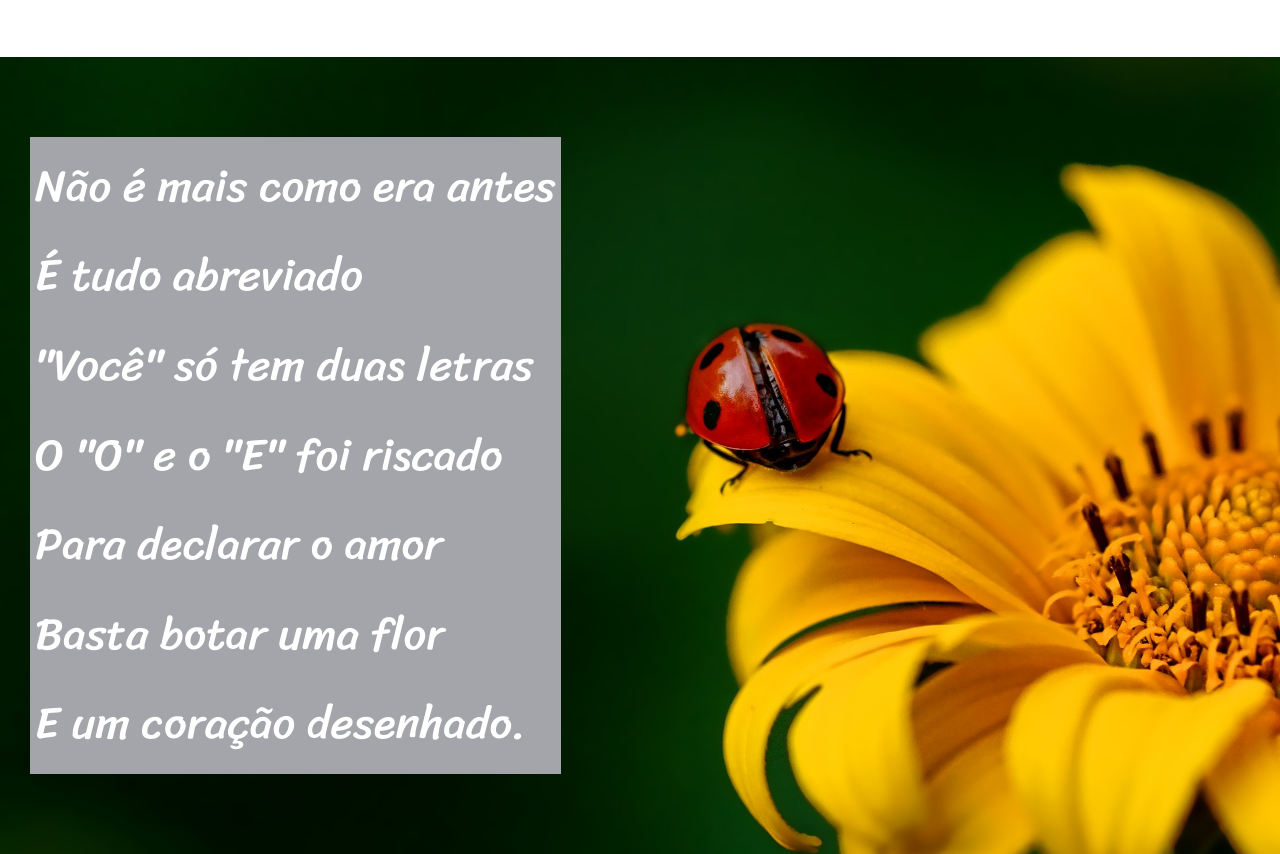
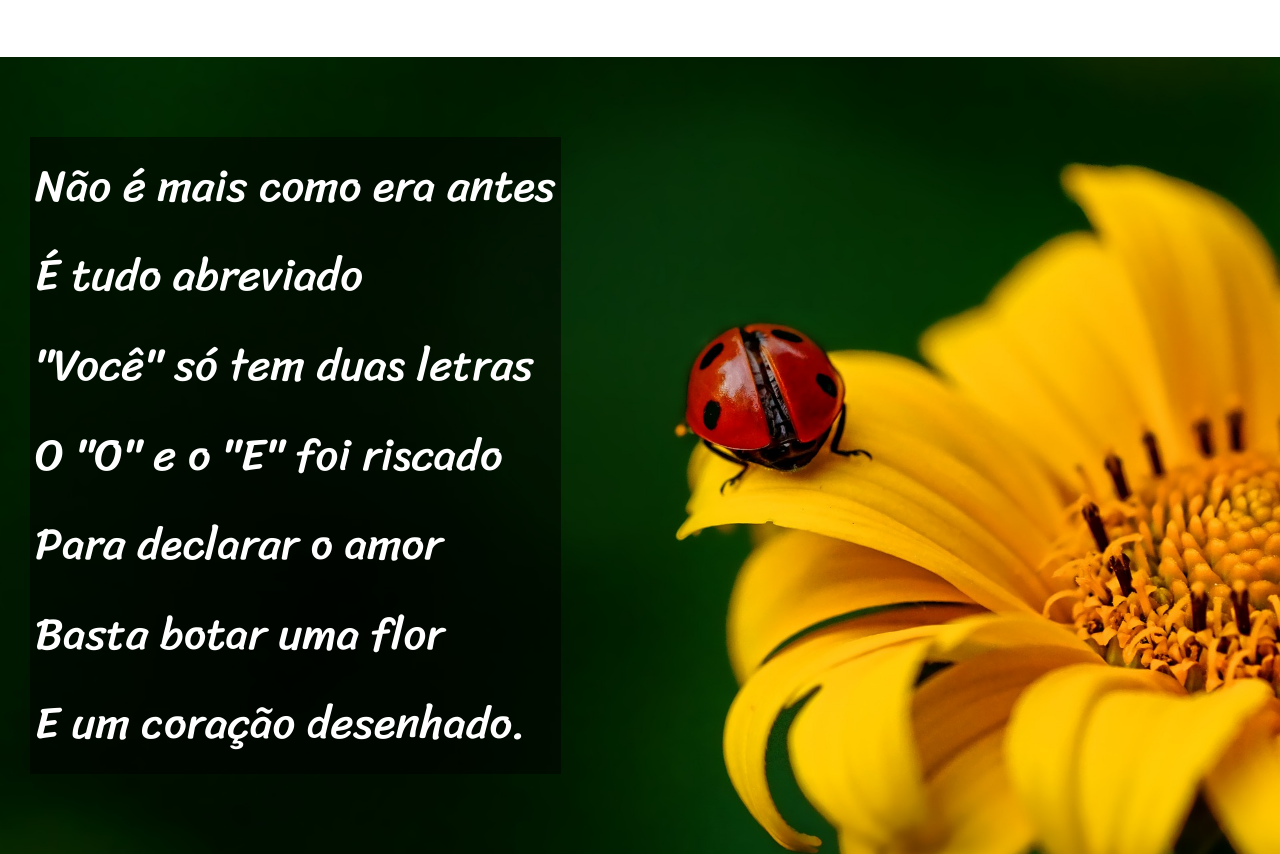
Before and after one commit to inaldomacena/projetocordel, a plain HTML site: page index.html in a window 1280 px wide. Shown: the part 1080-1934 px from the top of the page. Drawn offline with Linux system fonts and the light colour scheme.

Commit message:
Atualização

```diff
--- a/estilo/style.css
+++ b/estilo/style.css
@@ -76,7 +76,7 @@ section#img02{
 section.imagem > p{
     display: inline-block;
     padding: 5px;
-    background-color: rgb(164, 165, 170);
+    background-color: rgb(0, 0, 0,0.514);
     text-shadow: 1px,1px,0px,black;
 }
 footer{
```
